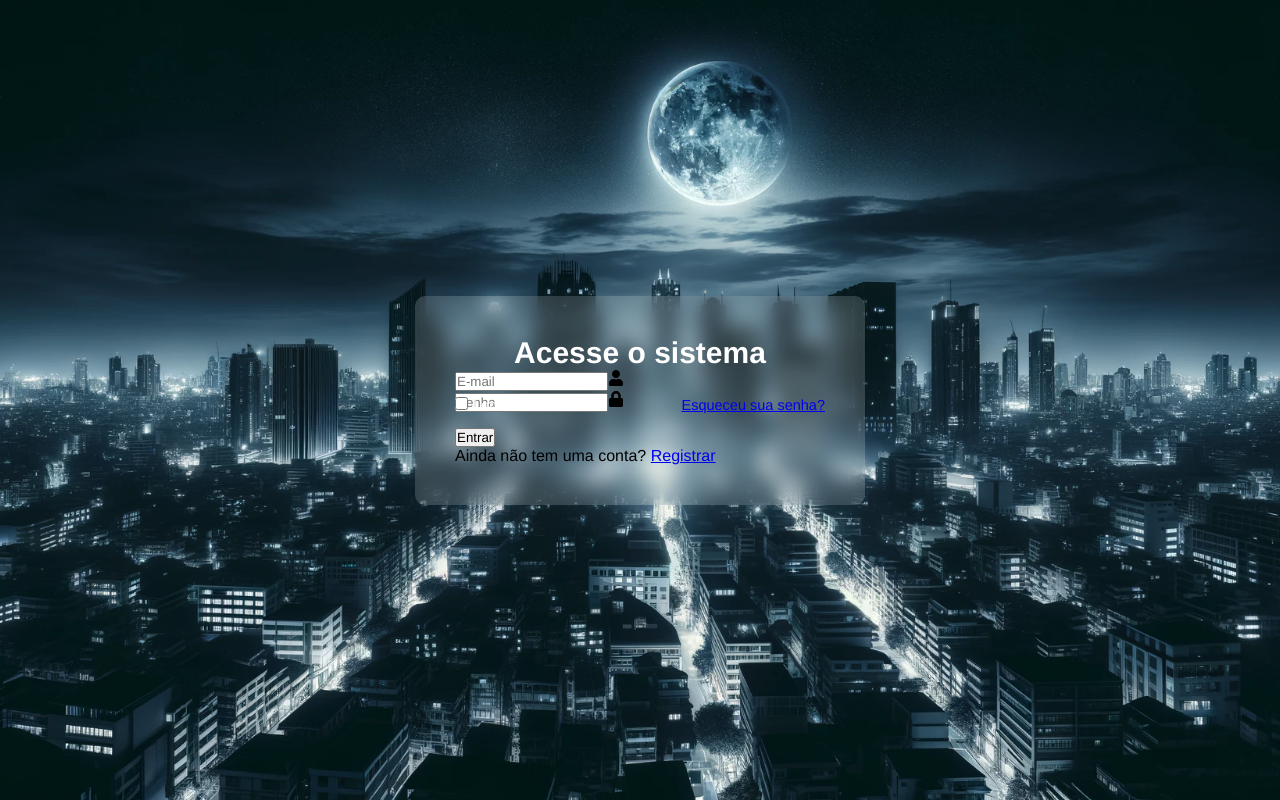
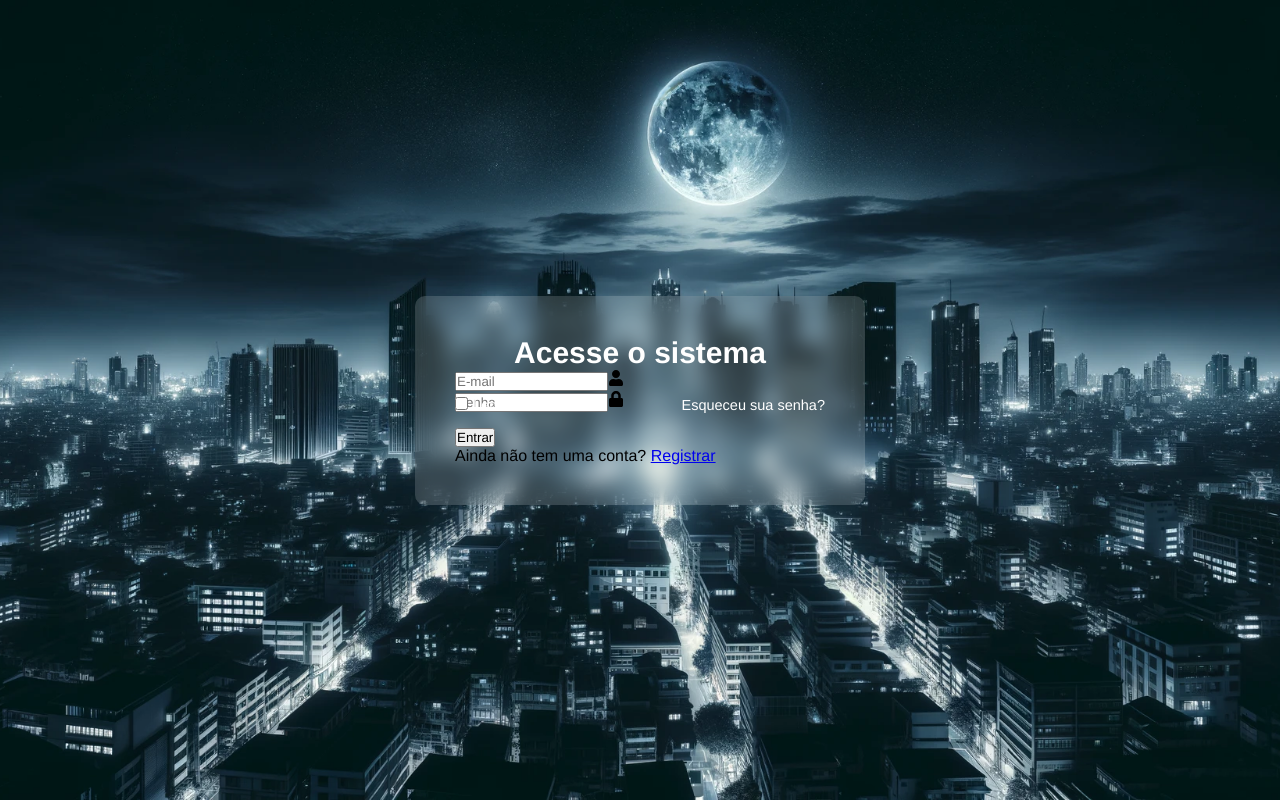
Before and after one commit to Bergkley/Tela-Login, a React (Vite) app: page / in a window 1280 px wide. Built offline with nearby package versions, Linux system fonts and the light colour scheme.

Commit message:
feat: estilizando o componente Login recal-forget a

```diff
--- a/src/Components/Login/Login.css
+++ b/src/Components/Login/Login.css
@@ -52,3 +52,7 @@
 .recal-forget input {
     margin-right: 5px;
 }
+.recal-forget a {
+    color: #fff;
+    text-decoration: none;
+}
```
